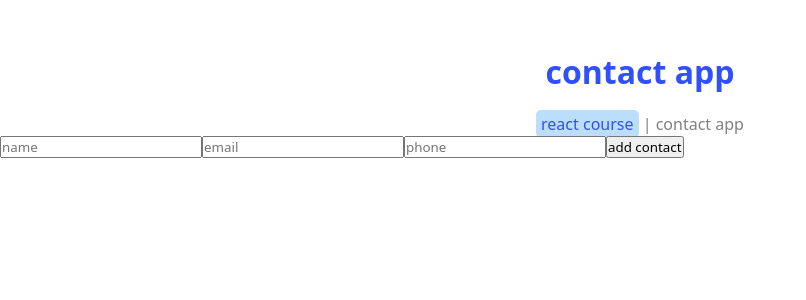
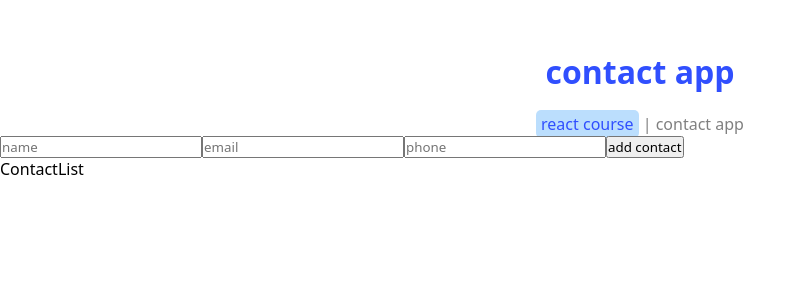
Before and after one commit to deaduchiha/react-contact-project, a React (Vite) app: page / in a window 1280 px wide. Shown: the top 300 px of the page, without its empty margins (0-806 px from the left). Built offline with nearby package versions, Linux system fonts and the light colour scheme.

Commit message:
pref: add new contact to contacts

```diff
--- a/src/components/contact/Contact.tsx
+++ b/src/components/contact/Contact.tsx
@@ -1,7 +1,9 @@
 import { ChangeEvent, useState } from "react";
 import { TContact } from "../../types/contact";
+import ContactList from "./ContactList";
 
 const Contact = () => {
+  const [contacts, setContacts] = useState<TContact[]>([]);
   const [contact, setContact] = useState<TContact>({
     name: "",
     email: "",
@@ -16,7 +18,7 @@ const Contact = () => {
   };
 
   const addHandler = () => {
-    console.log(contact);
+    setContacts((contacts) => [...contacts, contact]); // contacts => prevContacts
   };
 
   return (
@@ -45,6 +47,7 @@ const Contact = () => {
         />
         <button onClick={addHandler}>add contact</button>
       </div>
+      <ContactList contacts={contacts} />
     </div>
   );
 };
--- /dev/null
+++ b/src/components/contact/ContactList.tsx
@@ -0,0 +1,9 @@
+import { TContact } from "../../types/contact";
+
+const ContactList = ({ contacts }: { contacts: TContact[] }) => {
+  console.log(contacts);
+
+  return <div>ContactList</div>;
+};
+
+export default ContactList;
```
